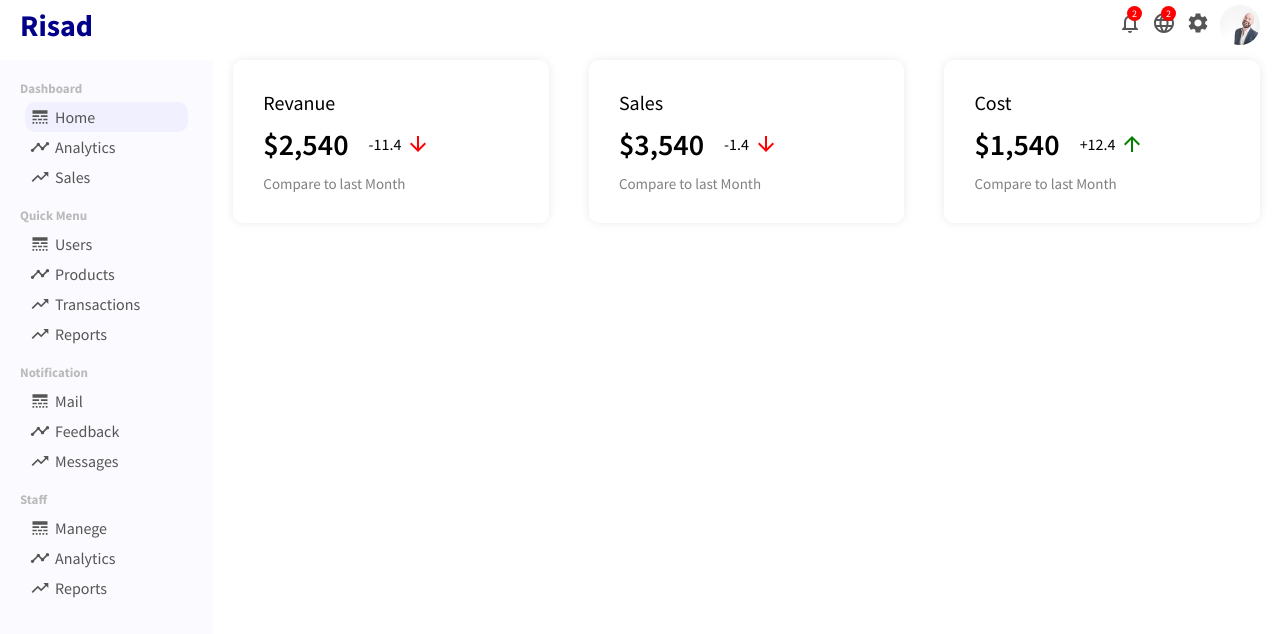
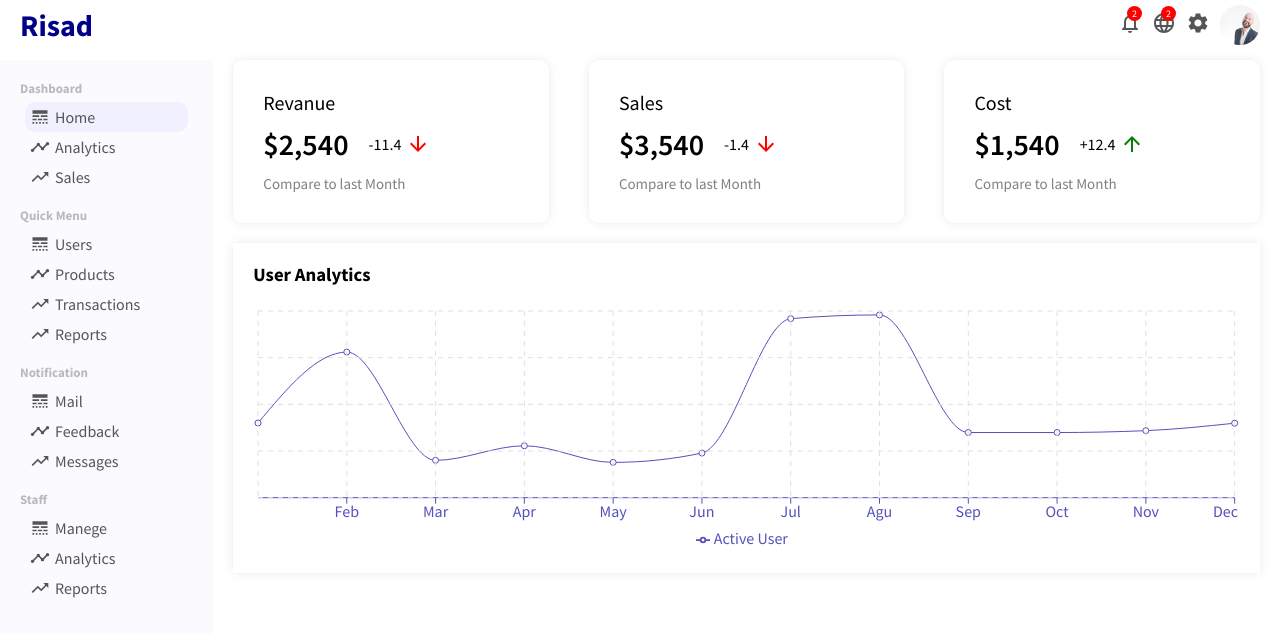
Before and after one commit to Risad212/React-Admin-Dashbaord, a React (Create React App) app: page / in a window 1280 px wide. Shown: the top 634 px of the page. Built offline with nearby package versions, Linux system fonts and the light colour scheme.

Commit message:
chart create done

```diff
--- /dev/null
+++ b/src/Components/chart/Chart.jsx
@@ -0,0 +1,24 @@
+import React from 'react';
+import './chart.css';
+import { LineChart, Line, XAxis, YAxis, CartesianGrid, Tooltip, Legend, ResponsiveContainer } from 'recharts';
+
+const Chart = ({title, data, dataKey, grid }) => {
+
+
+    return (
+        <div className='chart'>
+            <h3 className="chartTitle">{title}</h3>
+            <ResponsiveContainer width="100%" aspect={4 / 1}>
+                <LineChart data={data}>
+                    <XAxis dataKey="name" stroke="#5550bd" />
+                    <Line type="monotone" dataKey={dataKey} stroke="#5550bd" />
+                    <Tooltip />
+                    {grid && <CartesianGrid stroke="#e0dfdf" strokeDasharray="5 5" />}
+                    <Legend />
+                </LineChart>
+            </ResponsiveContainer>
+        </div>
+    );
+};
+
+export default Chart;
--- /dev/null
+++ b/src/Components/chart/chart.css
@@ -0,0 +1,8 @@
+.chart{
+    margin: 20px;
+    padding: 20px;
+    box-shadow: 0px 0px 11px -1px rgba(0, 0, 0, 0.10);
+}
+.chartTitle{
+    margin-bottom: 20px;
+}
--- /dev/null
+++ b/src/Data/dummyData.js
@@ -0,0 +1,50 @@
+export const UserData = [
+    {
+        name: 'Jan',
+        "Active User": 4000,
+    },
+    {
+        name: 'Feb',
+        "Active User": 7800,
+    },
+    {
+        name: 'Mar',
+        "Active User": 2000,
+    },
+    {
+        name: 'Apr',
+        "Active User": 2780,
+    },
+    {
+        name: 'May',
+        "Active User": 1890,
+    },
+    {
+        name: 'Jun',
+        "Active User": 2390,
+    },
+    {
+        name: 'Jul',
+        "Active User": 9590,
+    },
+    {
+        name: 'Agu',
+        "Active User": 9790,
+    },
+    {
+        name: 'Sep',
+        "Active User": 3490,
+    },
+    {
+        name: 'Oct',
+        "Active User": 3490,
+    },
+    {
+        name: 'Nov',
+        "Active User": 3590,
+    },
+    {
+        name: 'Dec',
+        "Active User": 3990,
+    },
+];
--- a/src/Pages/Home.jsx
+++ b/src/Pages/Home.jsx
@@ -1,11 +1,14 @@
 import React from 'react';
+import Chart from '../Components/chart/Chart';
 import FeatureInfo from '../Components/featureinfo/FeatureInfo';
 import './home.css';
+import { UserData } from '../Data/dummyData';
 
 const Home = () => {
     return (
         <div className='home'>
            <FeatureInfo />
+           <Chart data={UserData} title="User Analytics" grid dataKey='Active User'/>
         </div>
     );
 };
```
